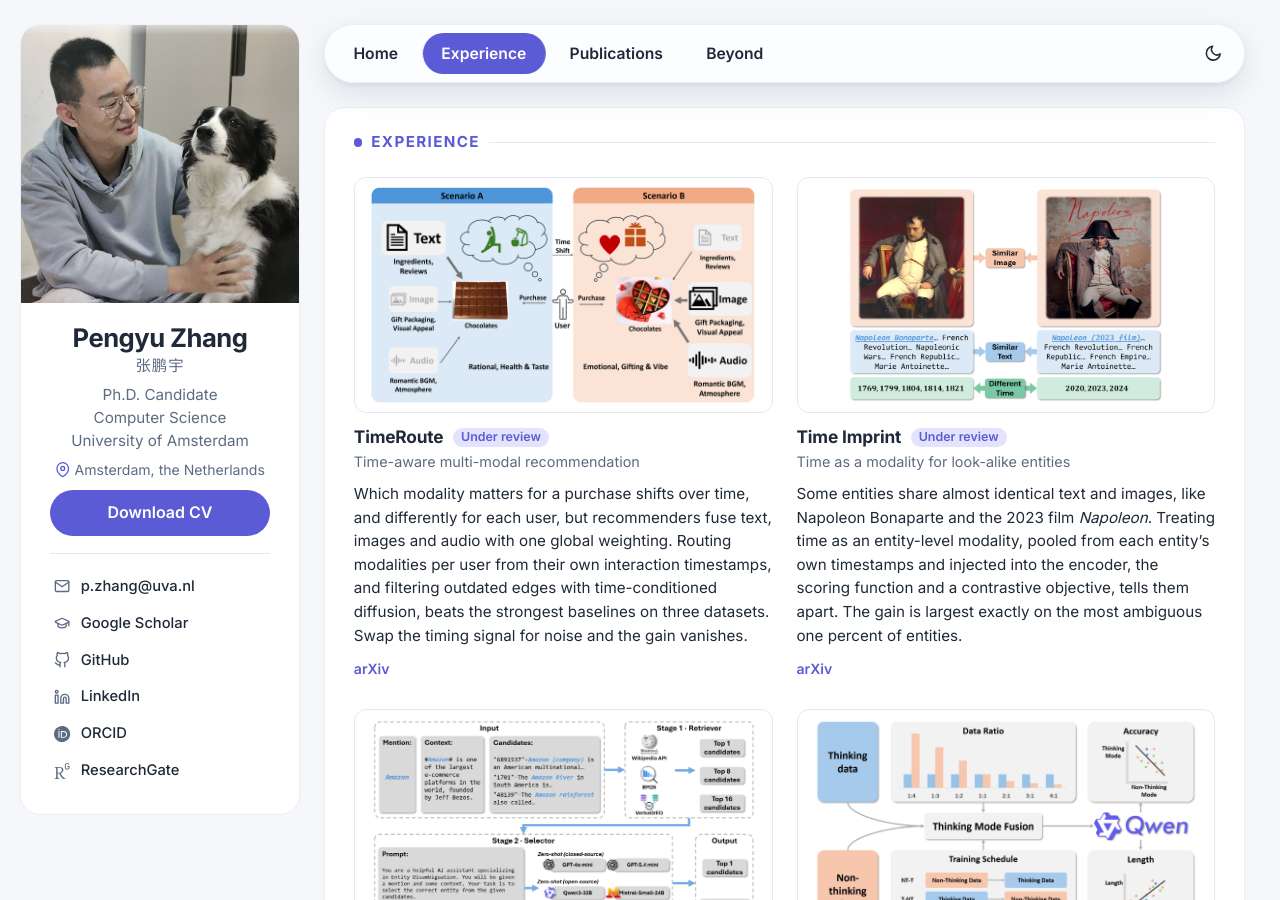
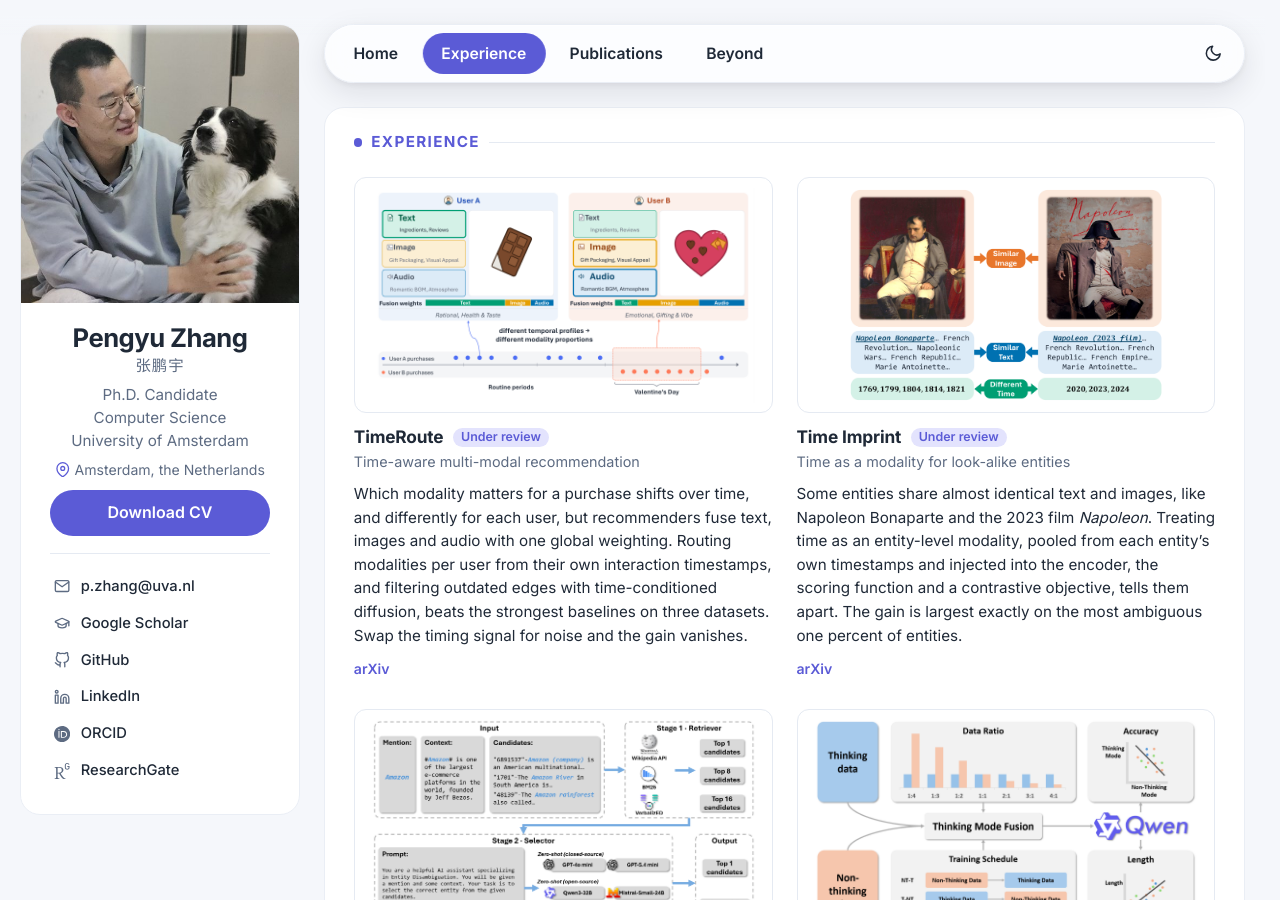
Before and after one commit to pengyu-zhang/pengyu-zhang.github.io, a Jekyll site: the page built from _pages/experience.md, in a window 1280 px wide and 900 px high. Built offline with Jekyll 4.4.1, drawn with Linux system fonts in a browser that asks for light colours.

Commit message:
Experience: update TimeRoute and Time Imprint thumbnails from the thesis
Replace the two motivation figures with the redrawn versions from the PhD
thesis (Figures 3.1 and 5.1), rendered from the vector pages at 1600 px.

Co-Authored-By: Claude Fable 5.1 <noreply@anthropic.com>

```diff
--- a/_includes/research.md
+++ b/_includes/research.md
@@ -1,6 +1,6 @@
 ## Experience
 
-<div class="paper-box"><div class="paper-box-image"><a class="img-zoom" href="/images/timeroute.png"><img src="/images/timeroute.png" alt="TimeRoute" width="1600" height="900"></a></div>
+<div class="paper-box"><div class="paper-box-image"><a class="img-zoom" href="/images/timeroute.png"><img src="/images/timeroute.png" alt="TimeRoute" width="1600" height="908"></a></div>
 <div class="paper-box-text" markdown="1">
 
 **TimeRoute** ``Under review``
@@ -15,7 +15,7 @@ Which modality matters for a purchase shifts over time, and differently for each
 </div>
 </div>
 
-<div class="paper-box"><div class="paper-box-image"><a class="img-zoom" href="/images/time_imprint.png"><img src="/images/time_imprint.png" alt="Time Imprint" width="1600" height="1090" loading="lazy"></a></div>
+<div class="paper-box"><div class="paper-box-image"><a class="img-zoom" href="/images/time_imprint.png"><img src="/images/time_imprint.png" alt="Time Imprint" width="1600" height="1094" loading="lazy"></a></div>
 <div class="paper-box-text" markdown="1">
 
 **Time Imprint** ``Under review``
```
Also changed, not shown: images/time_imprint.png, images/timeroute.png.
